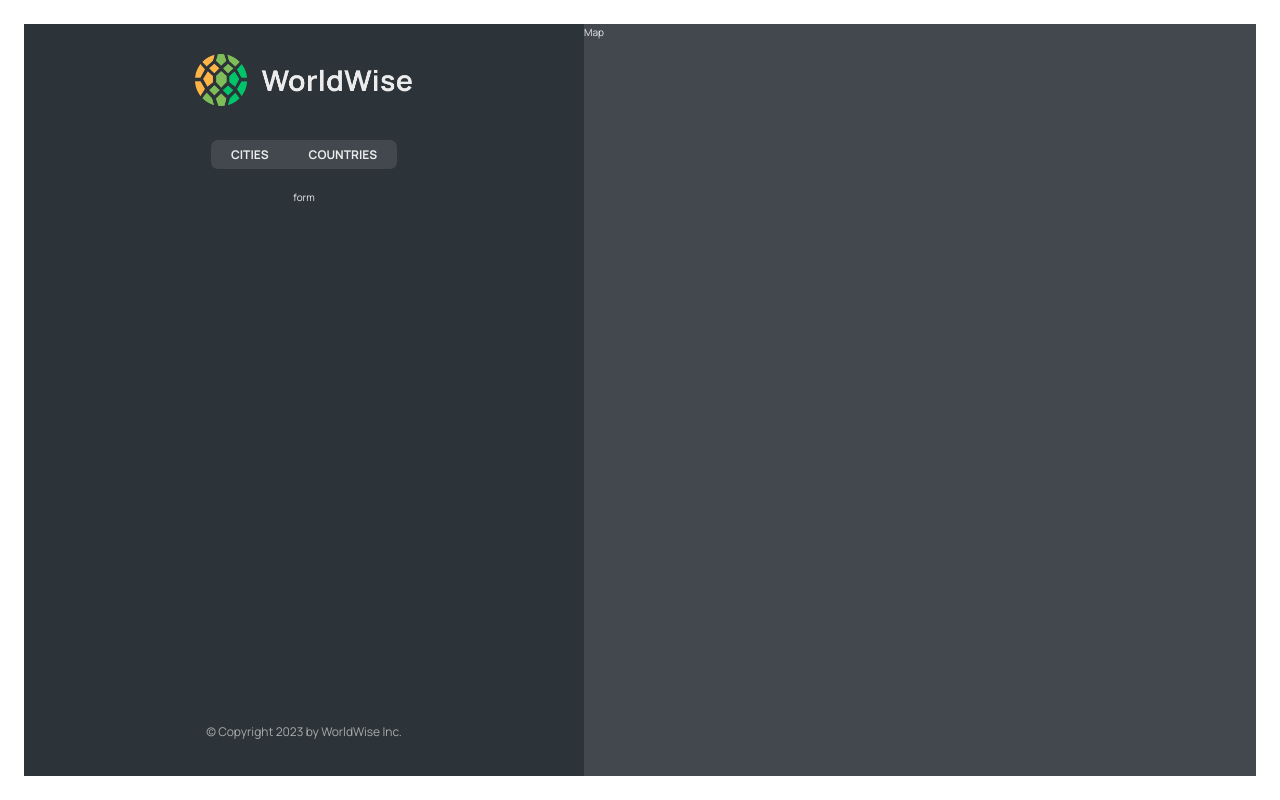
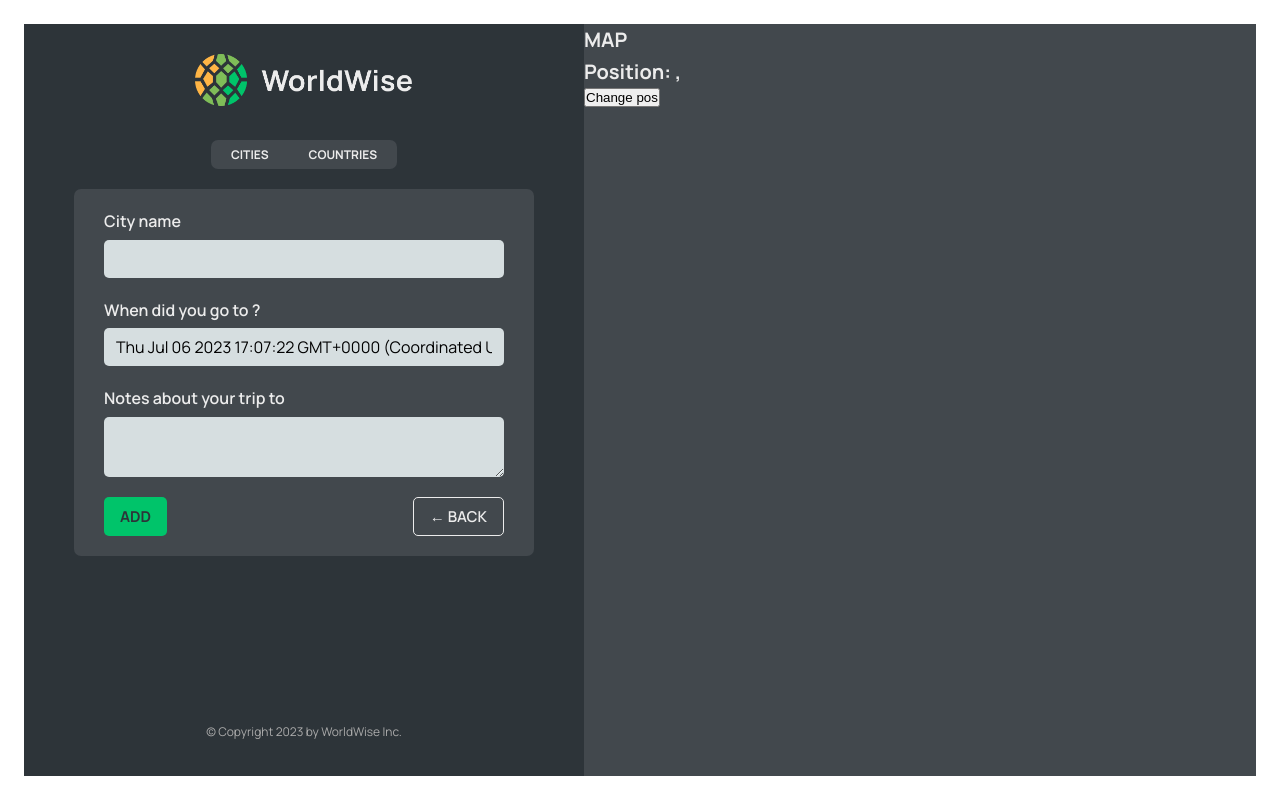
Before and after one commit to milan-kocic/WorldWiseApp, a React (Vite) app: page /app/form in a window 1280 px wide. Built offline with nearby package versions, Linux system fonts and the light colour scheme; data requests are answered from the project's data file.

Commit message:
react router

```diff
--- a/src/App.jsx
+++ b/src/App.jsx
@@ -8,7 +8,8 @@
 import Login from './pages/Login.jsx';
 import CityList from './components/CityList.jsx';
 import CountriesList from './components/CountryList.jsx';
-
+import City from './components/City.jsx';
+import Form from './components/Form.jsx';
 const BASE_URL = 'http://localhost:3000';
 
 function App() {
@@ -53,7 +54,8 @@
             path='countries'
             element={<CountriesList cities={cities} isLoading={isLoading} />}
           />
-          <Route path='form' element={<p>form</p>} />
+          <Route path='cities/:id' element={<City />} />
+          <Route path='form' element={<Form />} />
         </Route>
 
         <Route path='*' element={<ErrorPage />} />
--- /dev/null
+++ b/src/components/Button.jsx
@@ -0,0 +1,11 @@
+import React from 'react';
+import styles from './Button.module.css';
+function Button({ children, onClick, type }) {
+  return (
+    <button onClick={onClick} className={`${styles.btn} ${styles[type]}`}>
+      {children}
+    </button>
+  );
+}
+
+export default Button;
--- a/src/components/City.jsx
+++ b/src/components/City.jsx
@@ -1,61 +1,64 @@
-import styles from "./City.module.css";
+import styles from './City.module.css';
+import { useParams } from 'react-router-dom';
 
 const formatDate = (date) =>
-  new Intl.DateTimeFormat("en", {
-    day: "numeric",
-    month: "long",
-    year: "numeric",
-    weekday: "long",
+  new Intl.DateTimeFormat('en', {
+    day: 'numeric',
+    month: 'long',
+    year: 'numeric',
+    weekday: 'long'
   }).format(new Date(date));
 
 function City() {
+  const { id } = useParams();
+
   // TEMP DATA
   const currentCity = {
-    cityName: "Lisbon",
-    emoji: "🇵🇹",
-    date: "2027-10-31T15:59:59.138Z",
-    notes: "My favorite city so far!",
+    cityName: 'Lisbon',
+    emoji: '🇵🇹',
+    date: '2027-10-31T15:59:59.138Z',
+    notes: 'My favorite city so far!'
   };
 
   const { cityName, emoji, date, notes } = currentCity;
+  return <h1>City</h1>;
+  // return (
+  //   <div className={styles.city}>
+  //     <div className={styles.row}>
+  //       <h6>City name</h6>
+  //       <h3>
+  //         <span>{emoji}</span> {cityName}
+  //       </h3>
+  //     </div>
 
-  return (
-    <div className={styles.city}>
-      <div className={styles.row}>
-        <h6>City name</h6>
-        <h3>
-          <span>{emoji}</span> {cityName}
-        </h3>
-      </div>
+  //     <div className={styles.row}>
+  //       <h6>You went to {cityName} on</h6>
+  //       <p>{formatDate(date || null)}</p>
+  //     </div>
 
-      <div className={styles.row}>
-        <h6>You went to {cityName} on</h6>
-        <p>{formatDate(date || null)}</p>
-      </div>
+  //     {notes && (
+  //       <div className={styles.row}>
+  //         <h6>Your notes</h6>
+  //         <p>{notes}</p>
+  //       </div>
+  //     )}
 
-      {notes && (
-        <div className={styles.row}>
-          <h6>Your notes</h6>
-          <p>{notes}</p>
-        </div>
-      )}
+  //     <div className={styles.row}>
+  //       <h6>Learn more</h6>
+  //       <a
+  //         href={`https://en.wikipedia.org/wiki/${cityName}`}
+  //         target="_blank"
+  //         rel="noreferrer"
+  //       >
+  //         Check out {cityName} on Wikipedia &rarr;
+  //       </a>
+  //     </div>
 
-      <div className={styles.row}>
-        <h6>Learn more</h6>
-        <a
-          href={`https://en.wikipedia.org/wiki/${cityName}`}
-          target="_blank"
-          rel="noreferrer"
-        >
-          Check out {cityName} on Wikipedia &rarr;
-        </a>
-      </div>
+  //     <div>
 
-      <div>
-        <ButtonBack />
-      </div>
-    </div>
-  );
+  //     </div>
+  //   </div>
+  // );
 }
 
 export default City;
--- a/src/components/CityItem.jsx
+++ b/src/components/CityItem.jsx
@@ -1,4 +1,5 @@
 import React from 'react';
+import { Link } from 'react-router-dom';
 import styles from './CityItem.module.css';
 
 const formatDate = (date) =>
@@ -9,13 +10,18 @@
   }).format(new Date(date));
 
 function CityItem({ city }) {
-  const { cityName, emoji, date } = city;
+  const { cityName, emoji, date, id, position } = city;
   return (
-    <li className={styles.cityItem}>
-      <span className={styles.emoji}>{emoji}</span>
-      <h3 className={styles.name}>{cityName}</h3>
-      <time className={styles.date}>({formatDate(date)})</time>
-      <button className={styles.deleteBtn}>&times;</button>
+    <li>
+      <Link
+        className={styles.cityItem}
+        to={`${id}?lat=${position.lat}&lng=${position.lng}`}
+      >
+        <span className={styles.emoji}>{emoji}</span>
+        <h3 className={styles.name}>{cityName}</h3>
+        <time className={styles.date}>({formatDate(date)})</time>
+        <button className={styles.deleteBtn}>&times;</button>
+      </Link>
     </li>
   );
 }
--- a/src/components/CityList.jsx
+++ b/src/components/CityList.jsx
@@ -1,4 +1,5 @@
 import React from 'react';
+
 import styles from './CityList.module.css';
 import Spinner from './Spinner';
 import CityItem from './CityItem';
--- a/src/components/CountryList.jsx
+++ b/src/components/CountryList.jsx
@@ -18,8 +18,7 @@
       return arr;
     }
   }, []);
-  console.log(countries);
-  console.log(cities);
+
   return (
     <ul className={styles.countryList}>
       {countries.map((country) => (
--- a/src/components/Form.jsx
+++ b/src/components/Form.jsx
@@ -1,29 +1,31 @@
 // "https://api.bigdatacloud.net/data/reverse-geocode-client?latitude=0&longitude=0"
 
-import { useState } from "react";
+import { useState } from 'react';
 
-import styles from "./Form.module.css";
-
+import styles from './Form.module.css';
+import Button from './Button';
+import { useNavigate } from 'react-router-dom';
 export function convertToEmoji(countryCode) {
   const codePoints = countryCode
     .toUpperCase()
-    .split("")
+    .split('')
     .map((char) => 127397 + char.charCodeAt());
   return String.fromCodePoint(...codePoints);
 }
 
 function Form() {
-  const [cityName, setCityName] = useState("");
-  const [country, setCountry] = useState("");
+  const navigate = useNavigate();
+  const [cityName, setCityName] = useState('');
+  const [country, setCountry] = useState('');
   const [date, setDate] = useState(new Date());
-  const [notes, setNotes] = useState("");
+  const [notes, setNotes] = useState('');
 
   return (
     <form className={styles.form}>
       <div className={styles.row}>
-        <label htmlFor="cityName">City name</label>
+        <label htmlFor='cityName'>City name</label>
         <input
-          id="cityName"
+          id='cityName'
           onChange={(e) => setCityName(e.target.value)}
           value={cityName}
         />
@@ -31,26 +33,34 @@
       </div>
 
       <div className={styles.row}>
-        <label htmlFor="date">When did you go to {cityName}?</label>
+        <label htmlFor='date'>When did you go to {cityName}?</label>
         <input
-          id="date"
+          id='date'
           onChange={(e) => setDate(e.target.value)}
           value={date}
         />
       </div>
 
       <div className={styles.row}>
-        <label htmlFor="notes">Notes about your trip to {cityName}</label>
+        <label htmlFor='notes'>Notes about your trip to {cityName}</label>
         <textarea
-          id="notes"
+          id='notes'
           onChange={(e) => setNotes(e.target.value)}
           value={notes}
         />
       </div>
 
       <div className={styles.buttons}>
-        <button>Add</button>
-        <button>&larr; Back</button>
+        <Button type='primary'>Add</Button>
+        <Button
+          type={'back'}
+          onClick={(e) => {
+            e.preventDefault();
+            navigate(-1);
+          }}
+        >
+          &larr; Back
+        </Button>
       </div>
     </form>
   );
--- a/src/components/Map.jsx
+++ b/src/components/Map.jsx
@@ -1,8 +1,32 @@
 import React from 'react';
 import styles from './Map.module.css';
+import { useNavigate, useSearchParams } from 'react-router-dom';
 
 function Map() {
-  return <div className={styles.mapContainer}>Map</div>;
+  const navigate = useNavigate();
+  const [searchParams, setSearchParams] = useSearchParams();
+  const lat = searchParams.get('lat');
+  const lng = searchParams.get('lng');
+  return (
+    <div
+      className={styles.mapContainer}
+      onClick={() => {
+        navigate('form');
+      }}
+    >
+      <h1>MAP</h1>
+      <h1>
+        Position: {lat}, {lng}
+      </h1>
+      <button
+        onClick={() => {
+          setSearchParams({ lat: 23, lng: 50 });
+        }}
+      >
+        Change pos
+      </button>
+    </div>
+  );
 }
 
 export default Map;
```
